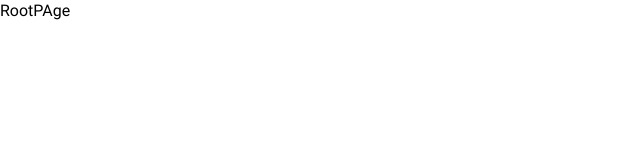
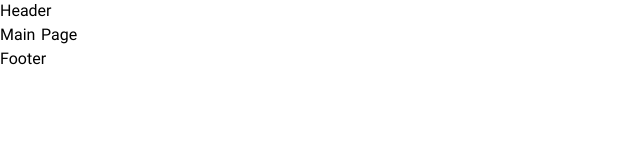
Before and after one commit to AmirHossein-Mohammadpour/digikala, a Next.js app: page / in a window 1280 px wide. Shown: the top 160 px of the page, without its empty margins (0-640 px from the left). Built offline with nearby package versions, Linux system fonts and the light colour scheme.

Commit message:
Added a "(main)" folder to the "app" with a "layout.tsx", "page.tsx" folder and the "page.tsx" in "app" removed.     I do above for some pages such as "login" that we don't want some elements such as "header", "footer" displayed.

```diff
--- /dev/null
+++ b/src/app/(main)/layout.tsx
@@ -0,0 +1,11 @@
+const MainLayout = ({children}: {children: LayoutProps<'/'>}) => {
+  return (
+    <>
+      <header>Header</header>
+      {children}
+      <footer>Footer</footer>
+    </>
+  );
+}
+
+export default MainLayout;
--- /dev/null
+++ b/src/app/(main)/page.tsx
@@ -0,0 +1,7 @@
+const MainPage = () => {
+  return (
+    <main>Main Page</main>
+  );
+}
+
+export default MainPage;
--- a/src/app/page.tsx
+++ /dev/null
@@ -1,7 +0,0 @@
-const rootPage = () => {
-  return (
-    <main>RootPAge</main>
-  );
-}
-
-export default rootPage;
```
